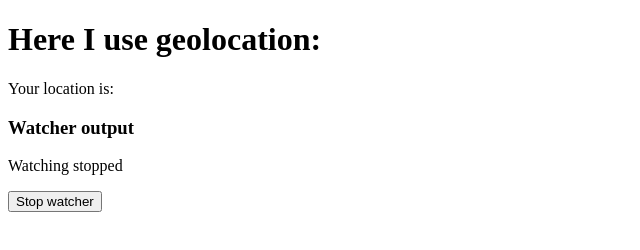
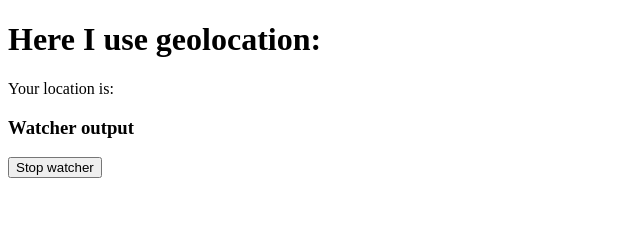
Before and after one commit to SarahFrench/ExamPrep, a plain HTML site: page chapter-1/obj-1-4/web-APIs-geolocation.html in a window 1280 px wide. Both pictures are taken after a click on the button "Stop watcher". Shown: the whole page, without its empty margins (0-640 px from the left). Drawn offline with Linux system fonts and the light colour scheme.

Commit message:
Finishing up use of geolocation API

```diff
--- a/chapter-1/obj-1-4/web-APIs-geolocation.html
+++ b/chapter-1/obj-1-4/web-APIs-geolocation.html
@@ -39,6 +39,7 @@
     })
 
     function showNewLocation(data){
+      console.log("handling new location data");
       let el = document.createElement('p');
       el.innerText = `Lat: ${data.coords.latitude} Long: ${data.coords.longitude}`
       document.getElementById('watcher-output').appendChild(el);
@@ -52,12 +53,17 @@
 
     }
 
-    function stopWatcher(data){
-      geolocator.clearWatch(watcher);
-      let el = document.createElement('p');
-      el.innerText = `Watching stopped`
-      document.getElementById('watcher-output').appendChild(el);
-      console.log("watcher has stopped");
+    function stopWatcher(){
+      if(watcher){
+        geolocator.clearWatch(watcher);
+        watcher = undefined;
+        let el = document.createElement('p');
+        el.innerText = `Watching stopped`
+        document.getElementById('watcher-output').appendChild(el);
+        console.log("watcher has stopped");
+      } else {
+        console.log("watcher already stopped");
+      }
     }
 
     function displayLocation(data){
```
